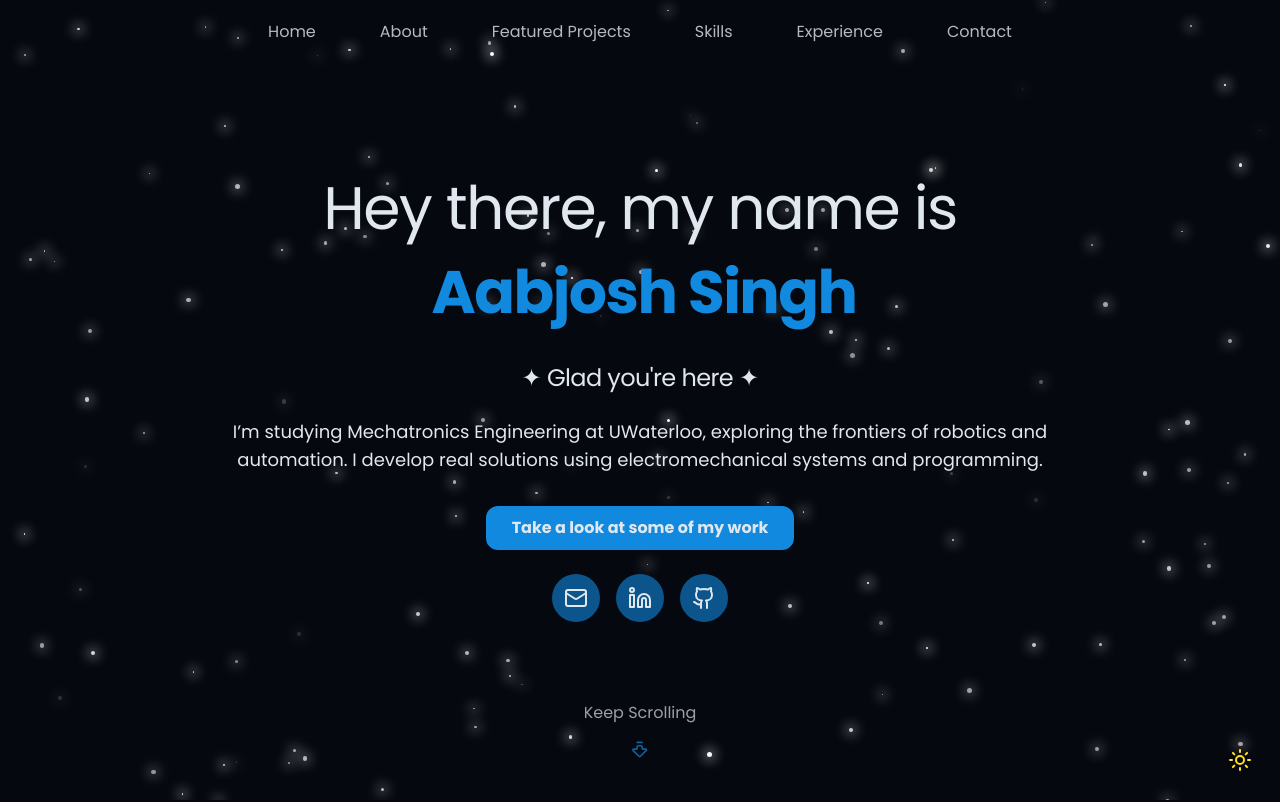
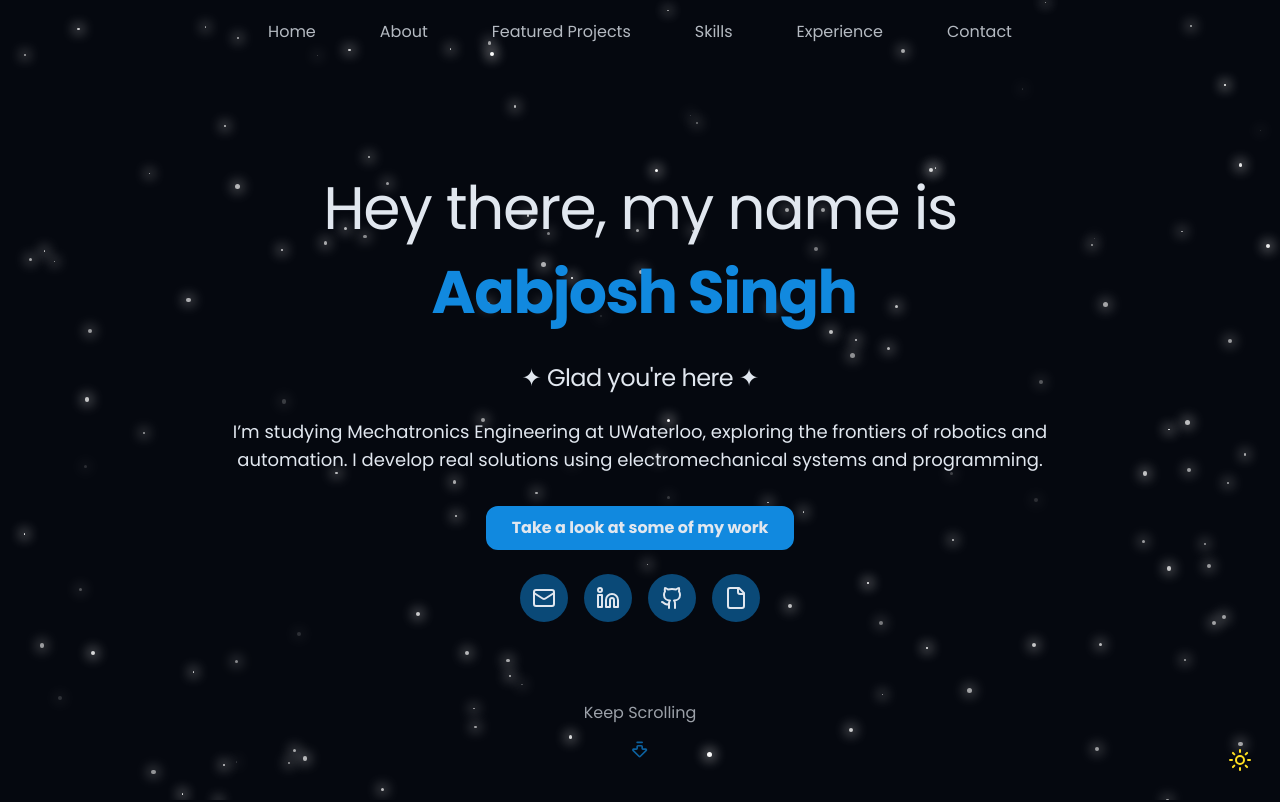
Before and after one commit to Aabjosh/Aabjosh-s-Portfolio, a React (Vite) app: page / in a window 1280 px wide. Shown: the top 802 px of the page. Built offline with nearby package versions, Linux system fonts and the light colour scheme.

Commit message:
updated resume links

```diff
--- a/src/components/AboutSection.jsx
+++ b/src/components/AboutSection.jsx
@@ -38,7 +38,7 @@ export const AboutSection = () => {
                             Let's Talk
                         </a>
 
-                        <a href="https://drive.google.com/file/d/1h13-NuTz5wGVzDdME354MQrx0XffLtFv/view?usp=sharing" target="_blank" rel="noopener noreferrer" className="px-6 py-2 rounded-xl border-2 border-primary text-primary font-bold hover:bg-primary/10 transition-colors duration-300 ">
+                        <a href="https://drive.google.com/file/d/1YG7DlP0Pslf46Dktwe5Aurz-xwBrK2bp/view?usp=sharing" target="_blank" rel="noopener noreferrer" className="px-6 py-2 rounded-xl border-2 border-primary text-primary font-bold hover:bg-primary/10 transition-colors duration-300 ">
                             {" "}
                             See my CV
                         </a>
--- a/src/components/ExperienceSection.jsx
+++ b/src/components/ExperienceSection.jsx
@@ -94,7 +94,7 @@ export const ExperienceSection = () => {
             </div>
             <h2 className="text-3xl md:text-3xl font-medium mb-8 text-center">Initiatives and Work:</h2>
             <div className="flex justify-center mb-12">
-                <a href="https://drive.google.com/file/d/1h13-NuTz5wGVzDdME354MQrx0XffLtFv/view?usp=sharing" target="_blank" rel="noopener noreferrer" className="cosmic-button">
+                <a href="https://drive.google.com/file/d/1YG7DlP0Pslf46Dktwe5Aurz-xwBrK2bp/view?usp=sharing" target="_blank" rel="noopener noreferrer" className="cosmic-button">
                     {" "}
                     See my CV
                 </a>
--- a/src/components/HomeSection.jsx
+++ b/src/components/HomeSection.jsx
@@ -1,4 +1,4 @@
-import { ArrowBigDownDash, Github, GithubIcon, Linkedin, LucideGithub, Mail } from "lucide-react"
+import { ArrowBigDownDash, BriefcaseIcon, File, Github, GithubIcon, Linkedin, LucideGithub, Mail } from "lucide-react"
 
 
 export const HomeSection = () => {
@@ -32,17 +32,20 @@ export const HomeSection = () => {
                         </a>
                     </div>
                     <div className="flex justify-center gap-4 pt-0 opacity-0 animate-fade-in-delay-4">
-                        <a href="mailto:aabjosh0singh@gmail.com" className="p-3 rounded-full bg-primary/60 card-hover hover:scale-110 transition-transform duration-300">
+                        <a href="mailto:aabjosh0singh@gmail.com" className="p-3 rounded-full bg-primary/50 card-hover hover:scale-110 transition-transform duration-300">
                             {" "}
                             <Mail />
                         </a>
 
-                        <a href="https://linkedin.com/in/aabjosh" target="_blank" rel="noopener noreferrer" className="p-3 rounded-full bg-primary/60 card-hover hover:scale-110 transition-transform duration-300">
+                        <a href="https://linkedin.com/in/aabjosh" target="_blank" rel="noopener noreferrer" className="p-3 rounded-full bg-primary/50 card-hover hover:scale-110 transition-transform duration-300">
                             <Linkedin />
                         </a>
 
-                        <a href="https://github.com/Aabjosh" target="_blank" rel="noopener noreferrer" className="p-3 rounded-full bg-primary/60 card-hover hover:scale-110 transition-transform duration-300">
+                        <a href="https://github.com/Aabjosh" target="_blank" rel="noopener noreferrer" className="p-3 rounded-full bg-primary/50 card-hover hover:scale-110 transition-transform duration-300">
                             <Github />
+                        </a>
+                        <a href="https://drive.google.com/file/d/1YG7DlP0Pslf46Dktwe5Aurz-xwBrK2bp/view?usp=sharing" target="_blank" rel="noopener noreferrer" className="p-3 rounded-full bg-primary/50 card-hover hover:scale-110 transition-transform duration-300">
+                            <File />
                         </a>
                     </div>
                 </div>
```
